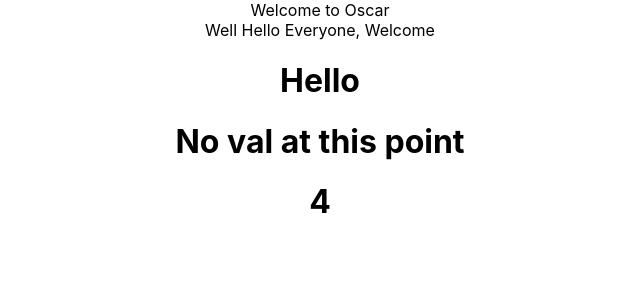
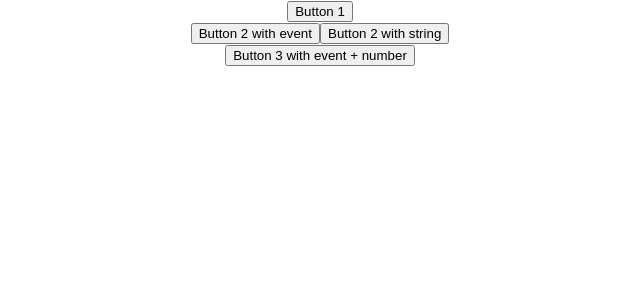
Before and after one commit to shanushikhar/React-typescript, a React (Create React App) app: page / in a window 1280 px wide. Shown: the top 300 px of the page, without its empty margins (320-960 px from the left). Built offline with nearby package versions, Linux system fonts and the light colour scheme.

Commit message:
Added button click event

```diff
--- a/src/App.tsx
+++ b/src/App.tsx
@@ -1,17 +1,23 @@
 import "./App.css";
-import OptionalProps from "./components/OptionalProps";
-import Oscar from "./components/Oscar";
-import OscarInComponent from "./components/OscarInComponent";
+import EventProps from "./components/EventProps";
 
 function App() {
   return (
     <div className="App">
-      <Oscar>Welcome to Oscar</Oscar>
-      <OscarInComponent>
-        <Oscar>Well Hello Everyone, Welcome</Oscar>
-      </OscarInComponent>
-
-      <OptionalProps message={4} message1="Hello" />
+      <EventProps
+        clickedOneButton={() => {
+          console.log("clicked button");
+        }}
+        clickedSecondButton={(e) => {
+          console.log(e);
+        }}
+        clickedThirdButton={(e, id) => {
+          console.log(e, id);
+        }}
+        clickedStringButton={(e) => {
+          console.log(e);
+        }}
+      />
     </div>
   );
 }
--- /dev/null
+++ b/src/components/EventProps.tsx
@@ -0,0 +1,32 @@
+import React from "react";
+
+type Event = {
+  clickedOneButton: () => void;
+  clickedSecondButton: (event: React.MouseEvent<HTMLButtonElement>) => void;
+  clickedThirdButton: (
+    event: React.MouseEvent<HTMLButtonElement>,
+    id: number
+  ) => void;
+  clickedStringButton: (name: string) => void;
+};
+
+export default function EventProps(props: Event) {
+  return (
+    <div>
+      <button onClick={props.clickedOneButton}>Button 1</button>
+      <section>
+        <button onClick={(val) => props.clickedSecondButton(val)}>
+          Button 2 with event
+        </button>
+        <button onClick={() => props.clickedStringButton("Well hello there")}>
+          Button 2 with string
+        </button>
+      </section>
+      <section>
+        <button onClick={(e) => props.clickedThirdButton(e, 2)}>
+          Button 3 with event + number
+        </button>
+      </section>
+    </div>
+  );
+}
```
Also changed, not shown: 1 other file (tests, documents, lock files or other folders).
